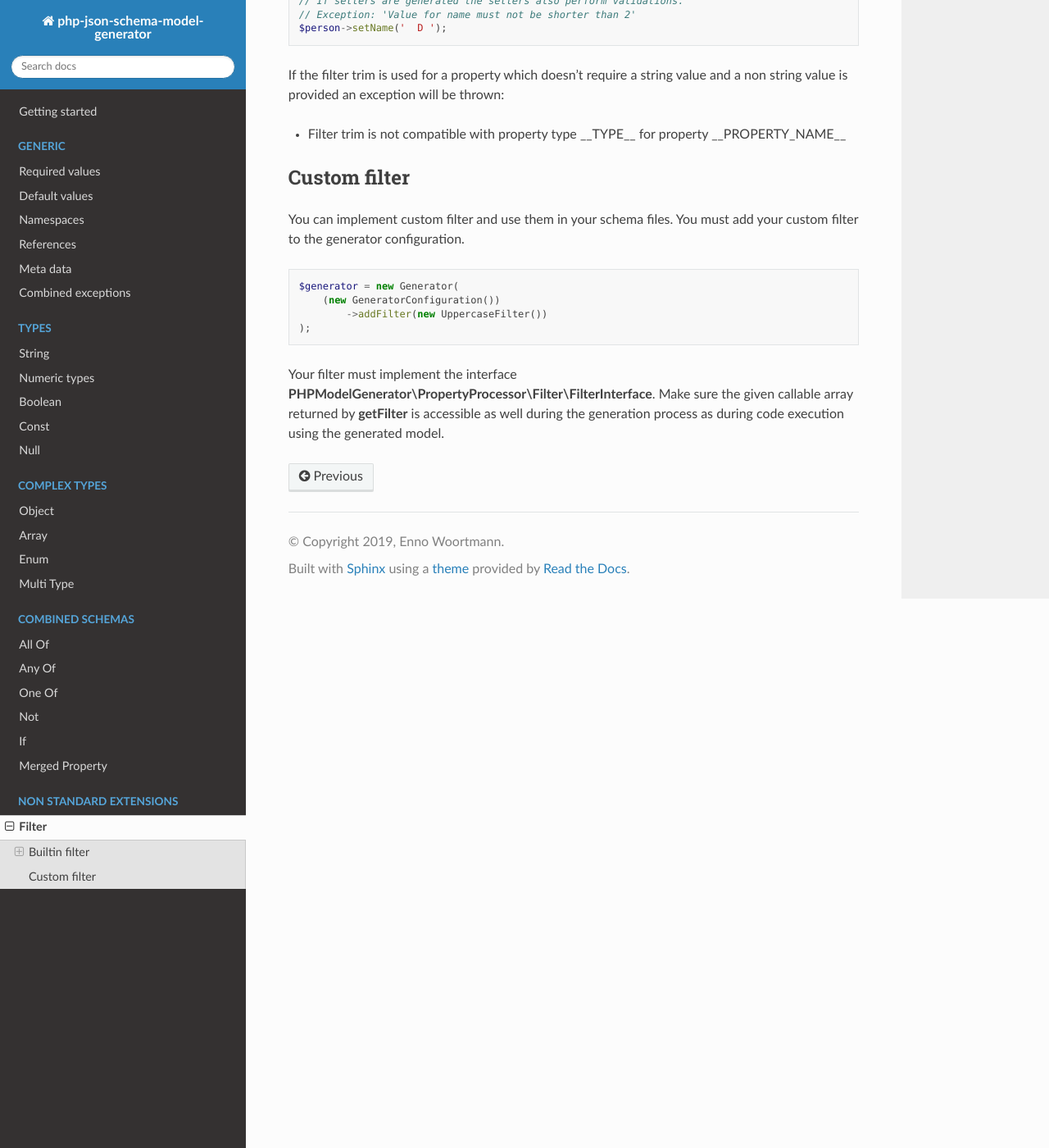
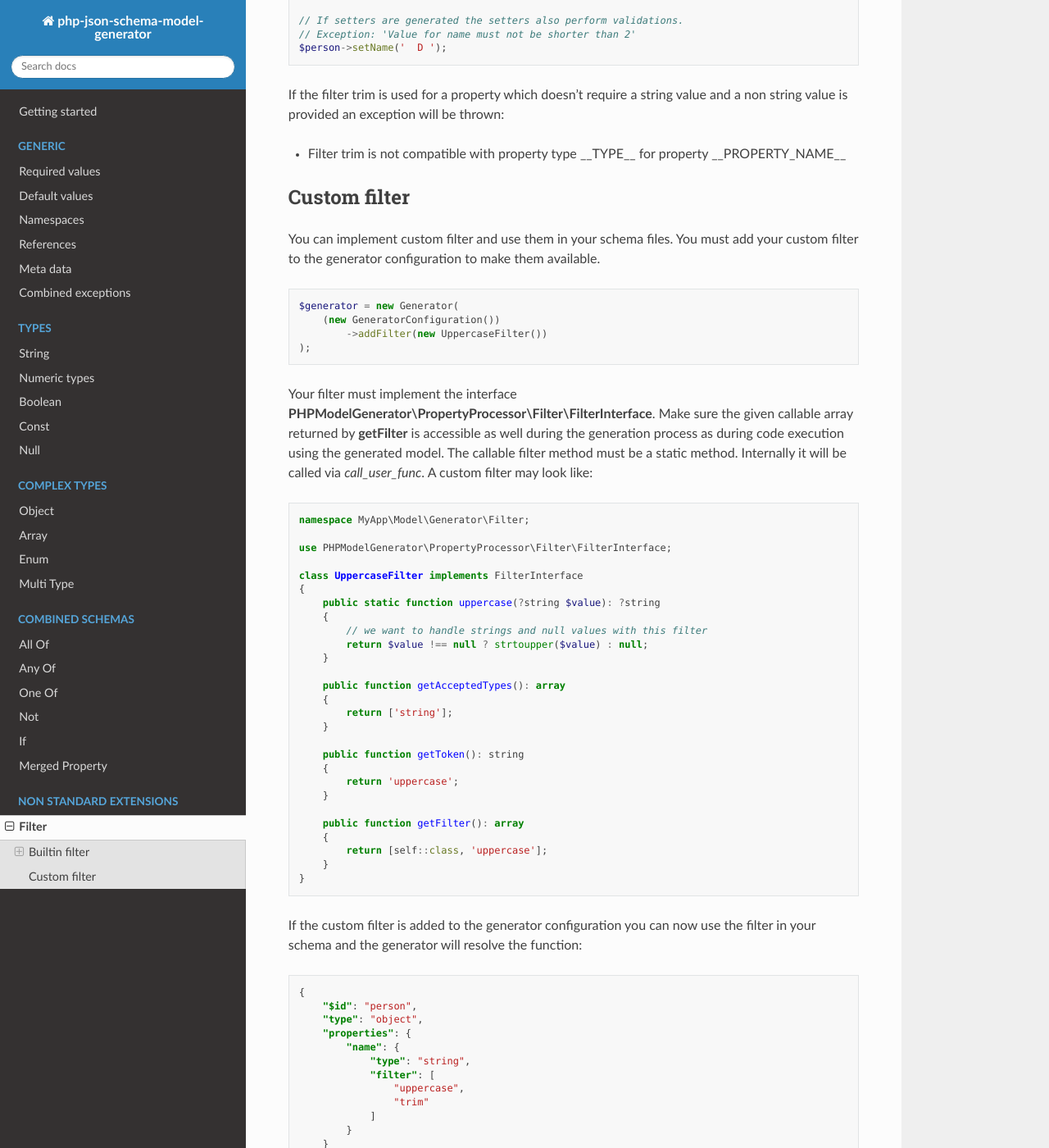
Before and after one commit to wol-soft/php-json-schema-model-generator, a Sphinx documentation site: the page built from docs/source/nonStandardExtensions/filter.rst, in a window 1280 px wide and 1400 px high, scrolled down 1250 px. Shown: the whole window at 82% size. Built offline with Sphinx 7.4.7 and the Read the Docs theme 2.0.0, drawn with Linux system fonts in a browser that asks for light colours; some of the changed text lies outside the part shown.

Commit message:
extend custom filter documentation

```diff
--- a/docs/source/nonStandardExtensions/filter.rst
+++ b/docs/source/nonStandardExtensions/filter.rst
@@ -2,7 +2,7 @@ Filter
 ======
 
 Filter can be used to preprocess values. Filters are applied after the required and type validation. If a filter is applied to a property which has a type which is not supported by the filter an exception will be thrown.
-Filters can be either supplied as a string or as a list of filters:
+Filters can be either supplied as a string or as a list of filters (multiple filters can be applied to a single property):
 
 .. code-block:: json
 
@@ -40,7 +40,7 @@ The trim filter is only valid for string properties.
             "name": {
                 "type": "string",
                 "filter": "trim",
-                "minLength": 2,
+                "minLength": 2
             }
         }
     }
@@ -50,7 +50,7 @@ Let's have a look how the generated model behaves:
 .. code-block:: php
 
     // valid, the name will be NULL as the name is not required
-    $person = new Person();
+    $person = new Person([]);
 
     // Throws an exception as the name provides an invalid value after being trimmed.
     // Exception: 'Value for name must not be shorter than 2'
@@ -73,7 +73,7 @@ If the filter trim is used for a property which doesn't require a string value a
 Custom filter
 -------------
 
-You can implement custom filter and use them in your schema files. You must add your custom filter to the generator configuration.
+You can implement custom filter and use them in your schema files. You must add your custom filter to the generator configuration to make them available.
 
 .. code-block:: php
 
@@ -83,3 +83,58 @@ You can implement custom filter and use them in your schema files. You must add
     );
 
 Your filter must implement the interface **PHPModelGenerator\\PropertyProcessor\\Filter\\FilterInterface**. Make sure the given callable array returned by **getFilter** is accessible as well during the generation process as during code execution using the generated model.
+The callable filter method must be a static method. Internally it will be called via *call_user_func*. A custom filter may look like:
+
+.. code-block:: php
+
+    namespace MyApp\Model\Generator\Filter;
+
+    use PHPModelGenerator\PropertyProcessor\Filter\FilterInterface;
+
+    class UppercaseFilter implements FilterInterface
+    {
+        public static function uppercase(?string $value): ?string
+        {
+            // we want to handle strings and null values with this filter
+            return $value !== null ? strtoupper($value) : null;
+        }
+
+        public function getAcceptedTypes(): array
+        {
+            return ['string'];
+        }
+
+        public function getToken(): string
+        {
+            return 'uppercase';
+        }
+
+        public function getFilter(): array
+        {
+            return [self::class, 'uppercase'];
+        }
+    }
+
+If the custom filter is added to the generator configuration you can now use the filter in your schema and the generator will resolve the function:
+
+
+.. code-block:: json
+
+    {
+        "$id": "person",
+        "type": "object",
+        "properties": {
+            "name": {
+                "type": "string",
+                "filter": [
+                    "uppercase",
+                    "trim"
+                ]
+            }
+        }
+    }
+
+.. code-block:: php
+
+    $person = new Person(['name' => '   Albert ']);
+    $person->getName(); // returns 'ALBERT'
```
Also changed, not shown: README.md (+2 -1 lines), docs/source/gettingStarted.rst (+10 -1 lines).
